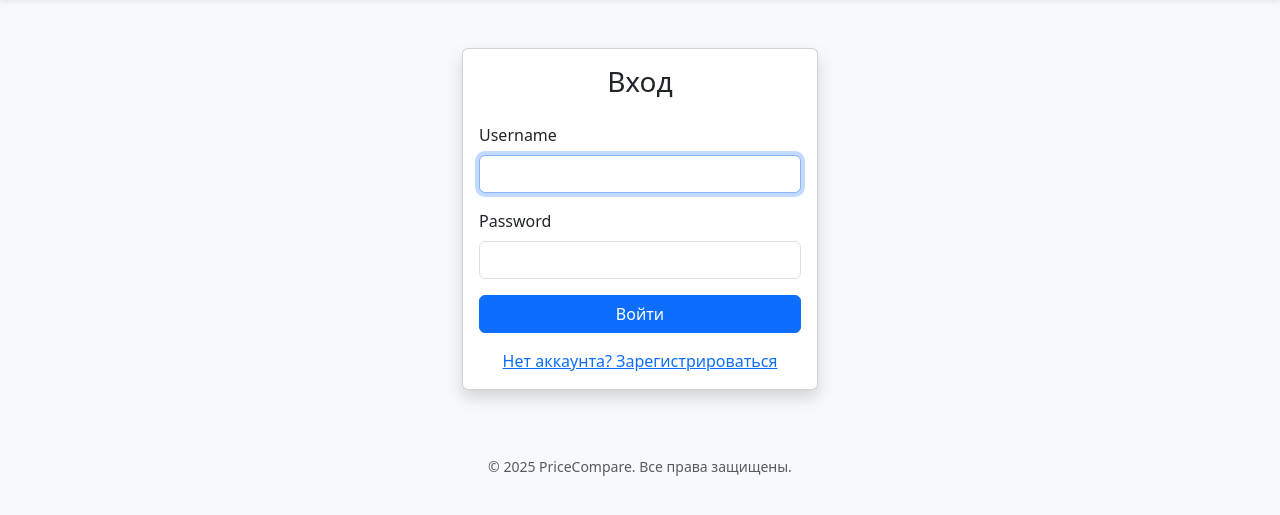
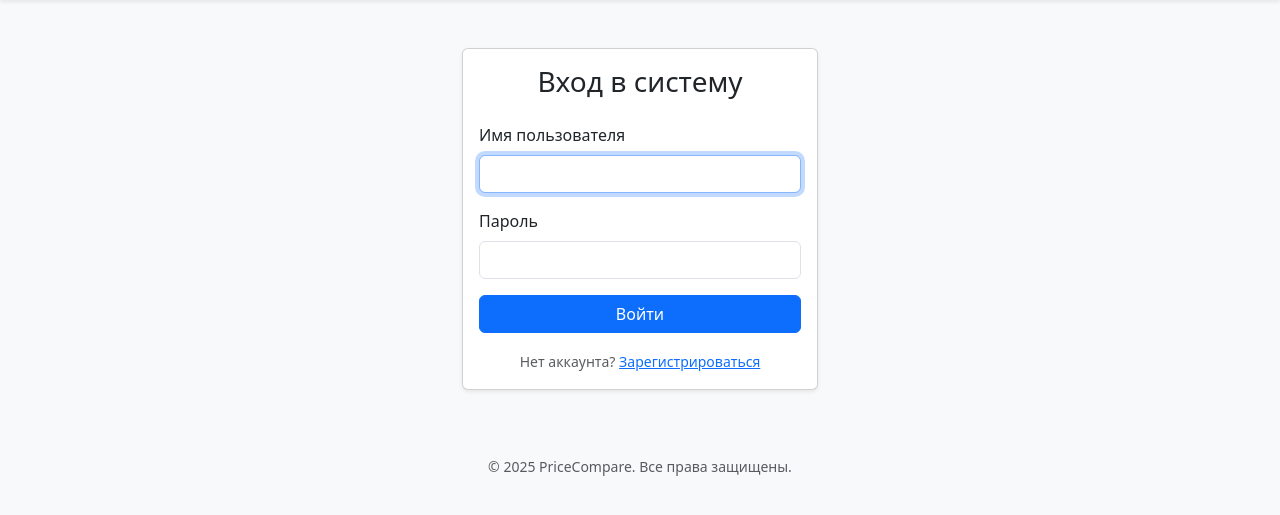
Before and after one commit to Adelina20034/Project_2_price_compare, a Django app: page /accounts/login/ in a window 1280 px wide. Shown: the part 62-577 px from the top of the page. Run offline with Django 5.2, Linux system fonts and the light colour scheme.

Commit message:
добавили отображение ошибок при попытке авторизации

```diff
--- a/accounts/templates/accounts/login.html
+++ b/accounts/templates/accounts/login.html
@@ -3,36 +3,46 @@
 {% block content %}
 <div class="row justify-content-center mt-5">
     <div class="col-md-4">
-        <div class="card shadow">
+        <div class="card shadow-sm">
             <div class="card-body">
-                <h3 class="text-center mb-4">Вход</h3>
+                <h3 class="card-title text-center mb-4">Вход в систему</h3>
+
                 <form method="post">
                     {% csrf_token %}
-                    <!-- Простой вывод формы Bootstrap -->
-                    {% for field in form %}
-                        <div class="mb-3">
-                            <label class="form-label">{{ field.label }}</label>
-                            {{ field }} <!-- Поля ввода -->
-                            {% if field.errors %}
-                                <small class="text-danger">{{ field.errors.0 }}</small>
-                            {% endif %}
+
+                    <!-- === БЛОК ОШИБОК === -->
+                    <!-- Если есть ошибки в форме (любые), показываем красный блок -->
+                    {% if form.errors %}
+                        <div class="alert alert-danger text-center" role="alert">
+                            <i class="bi bi-exclamation-triangle-fill"></i>
+                            Неверное имя пользователя или пароль.
                         </div>
-                    {% endfor %}
+                    {% endif %}
+                    <!-- =================== -->
 
-                    <button type="submit" class="btn btn-primary w-100">Войти</button>
+                    <div class="mb-3">
+                        <label for="id_username" class="form-label">Имя пользователя</label>
+                        <!-- Вставляем поле вручную и добавляем класс Bootstrap -->
+                        <input type="text" name="username" class="form-control"
+                               id="id_username" required autofocus>
+                    </div>
+
+                    <div class="mb-3">
+                        <label for="id_password" class="form-label">Пароль</label>
+                        <input type="password" name="password" class="form-control"
+                               id="id_password" required>
+                    </div>
+
+                    <div class="d-grid gap-2">
+                        <button type="submit" class="btn btn-primary">Войти</button>
+                    </div>
                 </form>
+
                 <div class="text-center mt-3">
-                    <a href="{% url 'register' %}">Нет аккаунта? Зарегистрироваться</a>
+                    <small class="text-muted">Нет аккаунта? <a href="{% url 'register' %}">Зарегистрироваться</a></small>
                 </div>
             </div>
         </div>
     </div>
 </div>
-
-<!-- Стили для полей Django, чтобы они были красивыми -->
-<script>
-    // Добавляем класс form-control ко всем инпутам
-    var inputs = document.querySelectorAll('input');
-    inputs.forEach(input => input.classList.add('form-control'));
-</script>
 {% endblock %}
--- a/config/settings.py
+++ b/config/settings.py
@@ -106,7 +106,7 @@ AUTH_PASSWORD_VALIDATORS = [
 # Internationalization
 # https://docs.djangoproject.com/en/6.0/topics/i18n/
 
-LANGUAGE_CODE = 'en-us'
+LANGUAGE_CODE = 'ru'
 
 TIME_ZONE = 'UTC'
 
```
